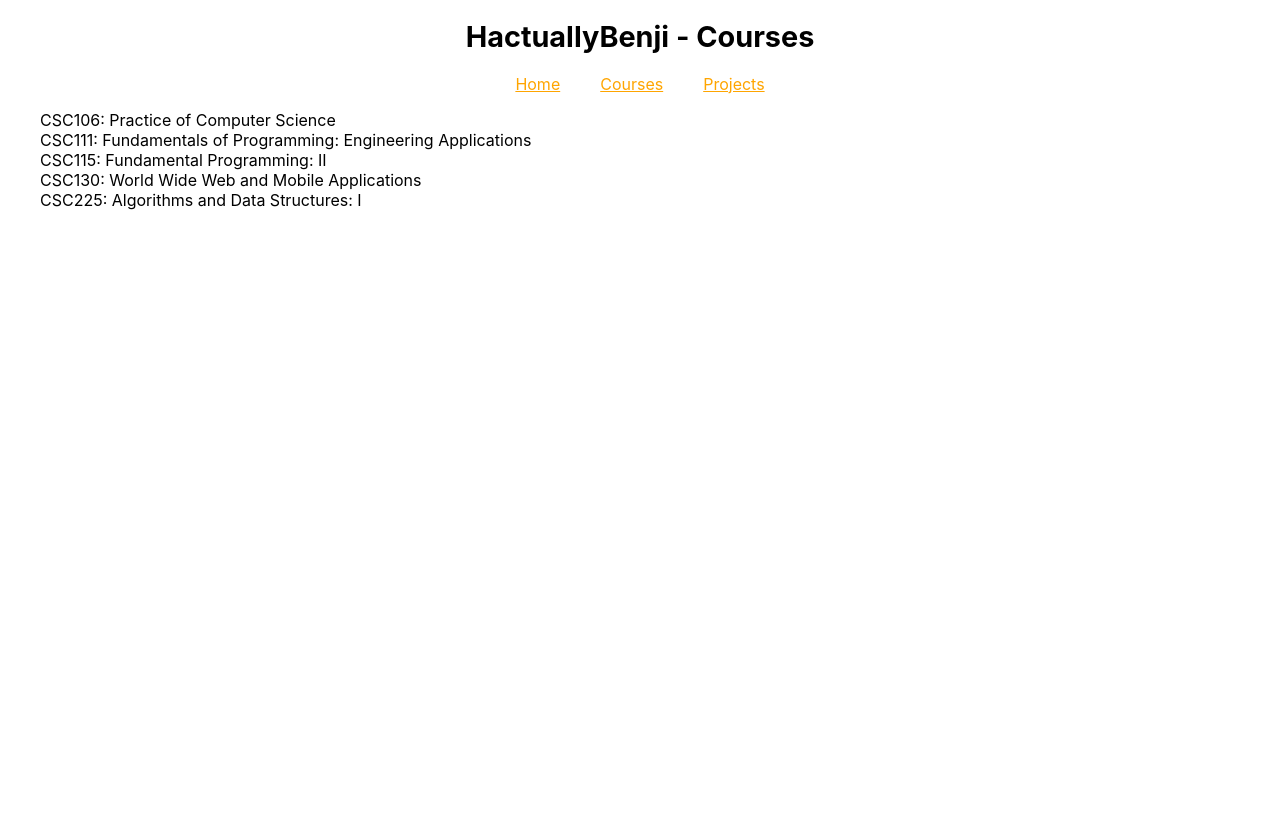
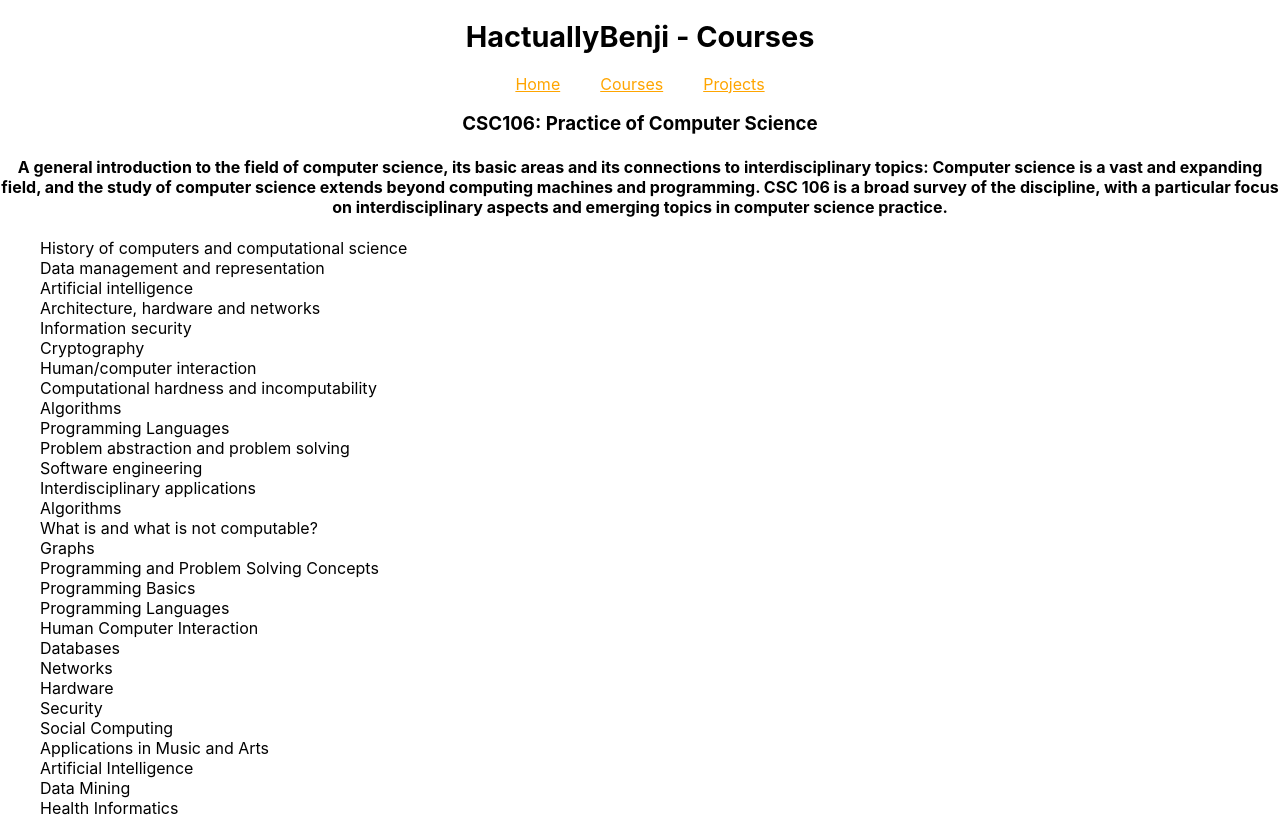
Before and after one commit to HactuallyBenji/portfolio, a React (Create React App) app: page /courses in a window 1280 px wide. Shown: the top 817 px of the page. Built offline with nearby package versions, Linux system fonts and the light colour scheme.

Commit message:
Add course component

```diff
--- a/src/App.js
+++ b/src/App.js
@@ -4,7 +4,7 @@ import Nav from './Components/Nav/Nav';
 function App() {
   return (
     <div className="App">
-      <Nav page="Home" />
+      <Nav page="Home    " />
     </div>
   );
 }
--- a/src/Components/Course/Course.js
+++ b/src/Components/Course/Course.js
@@ -0,0 +1,20 @@
+import React from 'react';
+
+
+const Course = (props) => {
+    const course = props.course;
+    const topics = course.topics.map(element => <li key={element.code}>{element}</li>);
+    const description = course.description;
+
+    return (
+        <div className="Course">
+            <h3>{course.code}: {course.title}</h3>
+            <h4>{description}</h4>
+            <ul>
+                {topics}
+            </ul>
+        </div>
+    );
+};
+
+export default Course;
--- a/src/routes/courses.jsx
+++ b/src/routes/courses.jsx
@@ -1,16 +1,15 @@
 import './courses.css';
 import Nav from '../Components/Nav/Nav.js';
 import { classes } from '../data/classes';
+import Course from '../Components/Course/Course.js';
 
 const Courses = () => {
-    const allCourses = classes.map(element => <li key={element.code}>{element.code}: {element.title}</li>);
+    const allCourses = classes.map(element => <Course key={element.code} course={element} />);
 
     return (
         <div className="Courses">
             <Nav page="Courses" />
-            <ul>
-                {allCourses}
-            </ul>
+            {allCourses}
         </div>
     );
 };
```
